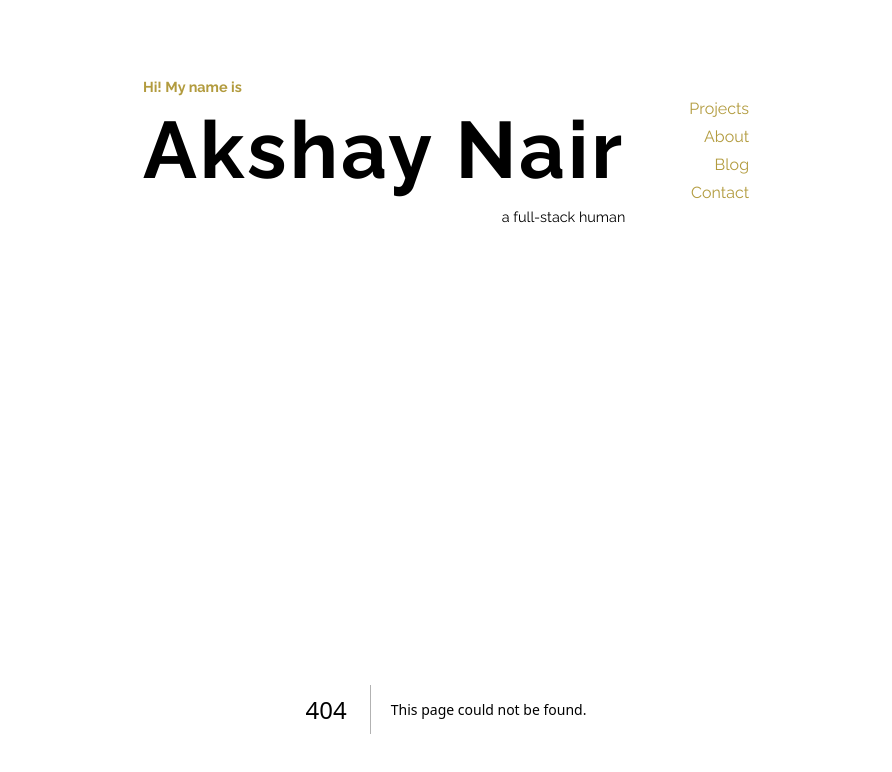
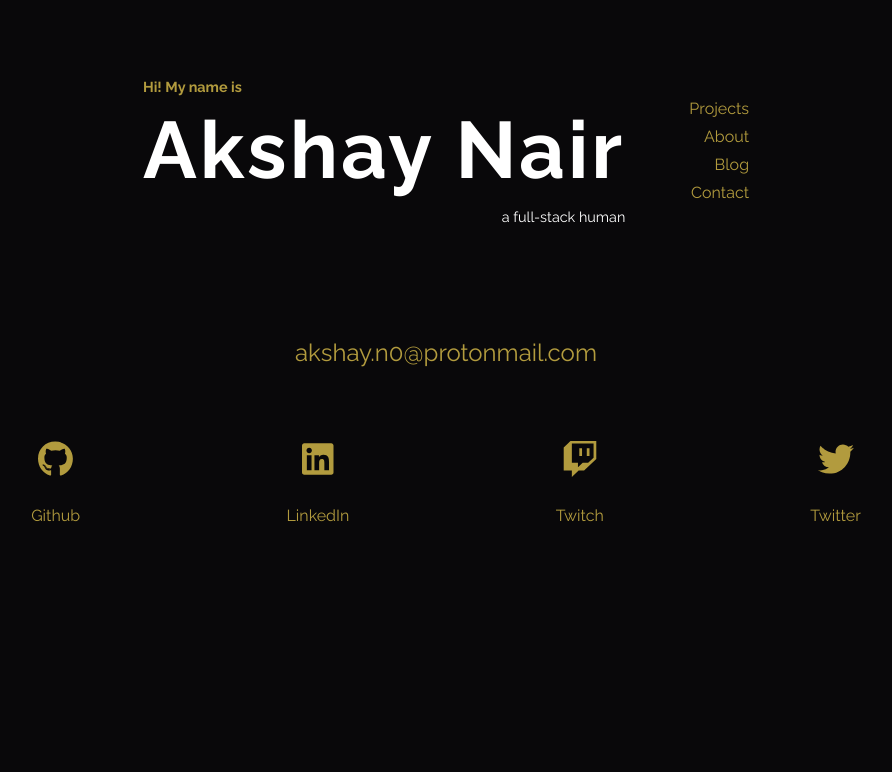
Before and after one commit to phenax/ediblemonad.dev, a Next.js app: page /contact in a window 1280 px wide. Before the commit this address had no page. Shown: the top 772 px of the page, without its empty margins (194-1086 px from the left). Built offline with nearby package versions, Linux system fonts and the light colour scheme.

Commit message:
feat: adds contacts page

```diff
--- a/app/about/page.tsx
+++ b/app/about/page.tsx
@@ -5,16 +5,17 @@ export default function About() {
   return (
     <main className={styles.main}>
       <h2 className="text-2xl text-bold pb-6" style={{ color: 'rgb(var(--accent-rgb))' }}>
-        {`console.log("Hello, there!")`}
+        {`> console.log("Hello, there!")`}
       </h2>
 
       <div className={`indent-6 text-slate-400 ${styles.paraWrap}`}>
         <p>My name is <b>Akshay Nair</b> (as the giant header above might have given away). I am a <b>full-stack web developer</b> from Mumbai, India (+5:30 GMT).</p>
 
-        <p>I have professional experience working full-stack on a variety of projects from a <b>matrimonial website</b> to a <b>video editor</b> on the web to a <b>realtime electronic lab notebook</b>. I also have a lot more experience working on <b>personal projects</b> and contributing to <b>open source</b></p>
+        <p>I have 6+ years of professional experience working full-stack on a variety of projects from a <b>matrimonial website</b> to a <b>video editor</b> on the web to a <b>realtime electronic lab notebook</b>. In addition to that, I also have a lot more experience working on <b>personal projects</b> and contributing to <b>open source</b>.</p>
 
         <p>
-          In my free time I like to work on personal projects live on <b>twitch</b> (<a href="https://twitch.tv/EdibleMonad" target="_blank _parent" className={commonStyles.link}>@EdibleMonad</a>)
+          I also like to dabble in some <b>esoteric</b> coding ideas, <b>creative coding</b>, etc in my free time.
+          {` I've`} also taken up live-coding my personal projects on <b>twitch</b> (<a href="https://twitch.tv/EdibleMonad" target="_blank _parent" className={commonStyles.link}>@EdibleMonad</a>)
         </p>
       </div>
     </main>
--- a/app/common.module.css
+++ b/app/common.module.css
@@ -1,5 +1,9 @@
 .link {
   color: rgb(var(--accent-rgb));
+}
+
+.link:hover {
+  opacity: 0.8;
 }
 
 .code {
--- /dev/null
+++ b/app/contact/page.tsx
@@ -0,0 +1,68 @@
+import "@fortawesome/fontawesome-svg-core/styles.css";
+import { config } from "@fortawesome/fontawesome-svg-core";
+import { FontAwesomeIcon } from "@fortawesome/react-fontawesome";
+import { faGithub, faLinkedin, faTwitch, faTwitter } from "@fortawesome/free-brands-svg-icons";
+import styles from '../page.module.css'
+import commonStyles from '../common.module.css'
+
+config.autoAddCss = false;
+
+const contacts = [
+  {
+    link: 'https://github.com/phenax',
+    icon: faGithub,
+    text: 'Github',
+    brandColor: '#ffffff',
+  },
+  {
+    link: 'https://www.linkedin.com/in/akshay-nair5',
+    icon: faLinkedin,
+    text: 'LinkedIn',
+    brandColor: '#006192',
+  },
+  {
+    link: 'https://twitch.tv/EdibleMonad',
+    icon: faTwitch,
+    text: 'Twitch',
+    brandColor: '#6441A4',
+  },
+  {
+    link: 'https://twitter.com/EdibleMonad',
+    icon: faTwitter,
+    text: 'Twitter',
+    brandColor: '#55ACEE',
+  },
+]
+
+const email = 'akshay.n0@protonmail.com'
+
+export default function Contact() {
+  return (
+    <main className={styles.main}>
+      <h2 className="text-2xl text-bold mt-3 pb-6 text-center">
+        <a href={`mailto:${email}`} className={commonStyles.link} target="_blank _parent">{email}</a>
+      </h2>
+
+      <div className="flex w-full justify-around mt-6">
+        {contacts.map(c => (
+          <a href={c.link} target="_blank _parent" className={`block ${styles.contactLink} ${commonStyles.link}`} key={c.link}>
+            <div className="px-4 py-6 text-center">
+              <span className="inline-block relative">
+                <FontAwesomeIcon
+                  icon={c.icon}
+                  className={`text-4xl pb-6 ${styles.contactLinkIcon}`}
+                />
+                <FontAwesomeIcon
+                  icon={c.icon}
+                  className={`text-4xl pb-6 ${styles.contactLinkBrandIcon}`}
+                  style={{ color: c.brandColor }}
+                />
+              </span>
+              <div>{c.text}</div>
+            </div>
+          </a>
+        ))}
+      </div>
+    </main>
+  )
+}
--- a/app/page.module.css
+++ b/app/page.module.css
@@ -63,3 +63,27 @@
 .projectTitle {
   font-size: 1.8rem;
 }
+
+
+
+.contactLink {
+  position: relative;
+}
+
+.contactLink:hover .contactLinkIcon {
+  opacity: 0;
+}
+
+.contactLinkBrandIcon {
+  position: absolute;
+  top: 0;
+  left: 0;
+  transition: opacity 0.2s ease-in-out;
+  opacity: 0;
+}
+.contactLinkIcon {
+  transition: opacity 0.2s ease-in-out;
+}
+.contactLink:hover .contactLinkBrandIcon {
+  opacity: 1;
+}
--- a/package.json
+++ b/package.json
@@ -9,6 +9,9 @@
     "lint": "next lint"
   },
   "dependencies": {
+    "@fortawesome/fontawesome-svg-core": "^6.2.1",
+    "@fortawesome/free-brands-svg-icons": "^6.2.1",
+    "@fortawesome/react-fontawesome": "^0.2.0",
     "@next/font": "13.1.1",
     "@types/node": "18.11.18",
     "@types/react": "18.0.26",
```
Also changed, not shown: 1 other file (tests, documents, lock files or other folders).
